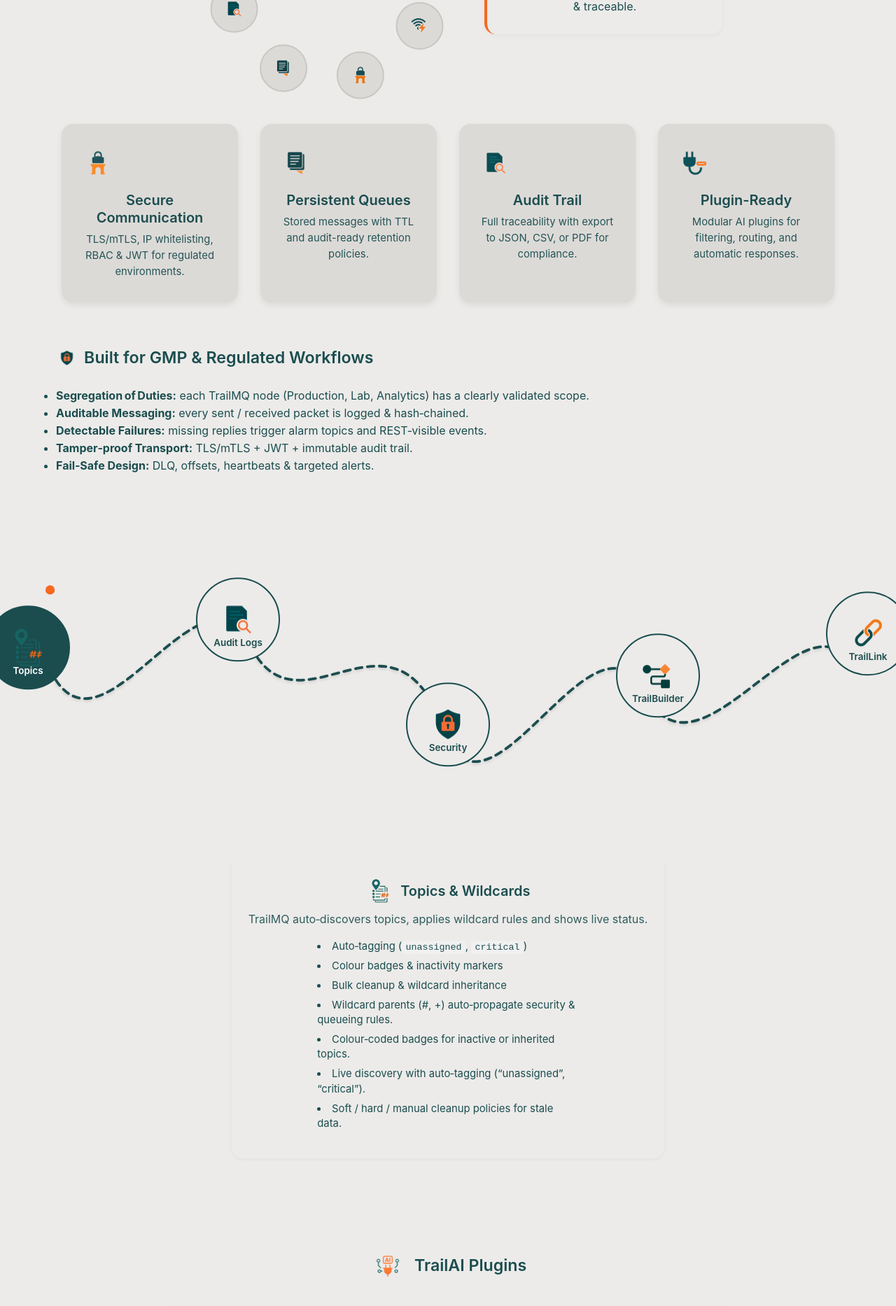
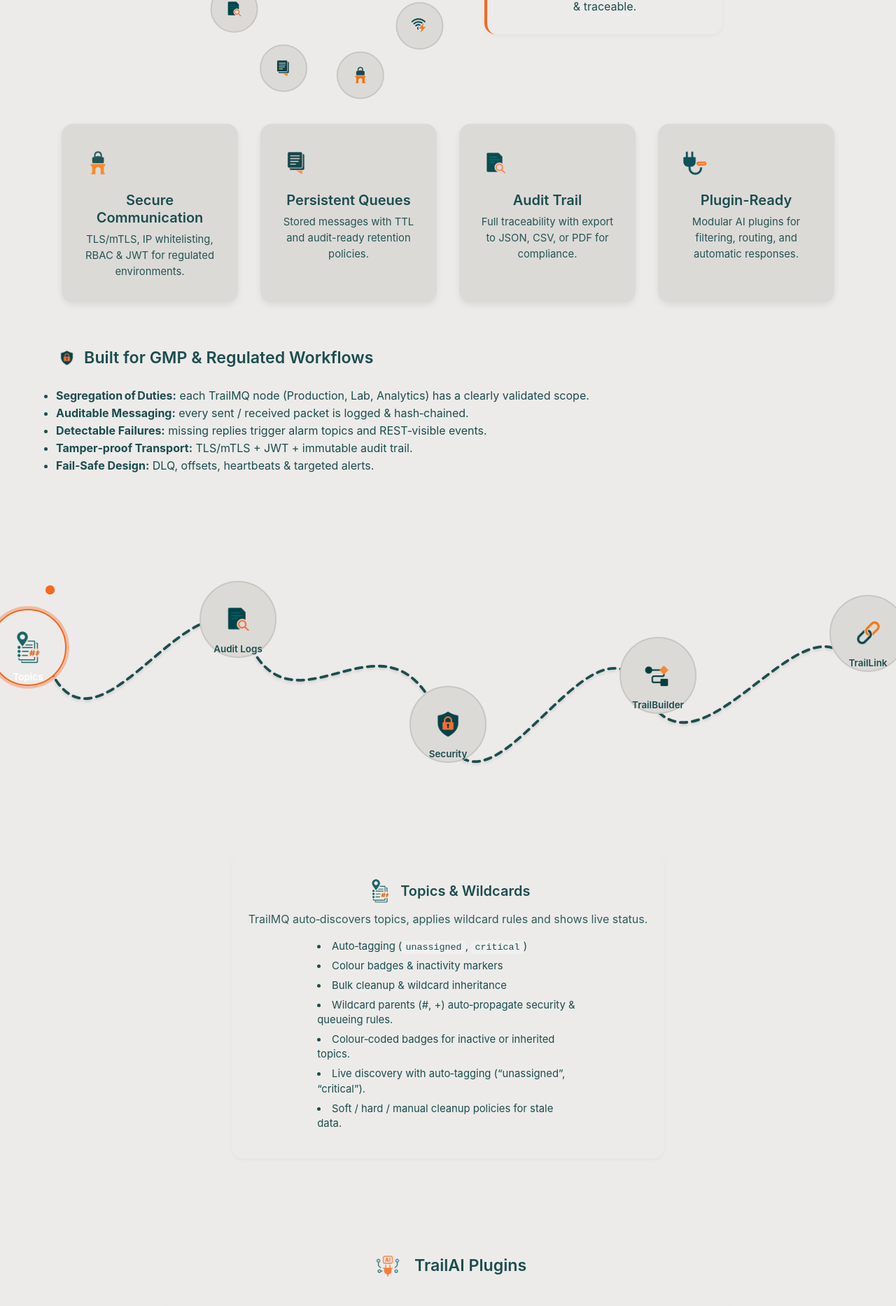
Before and after one commit to RainerGewalt/trailmq_website, a Jekyll site: the page built from index.md, in a window 1280 px wide. Shown: the part 1080-2946 px from the top of the page at 70% size. Built offline with Jekyll 4.4.1, drawn with Linux system fonts in a browser that asks for light colours.

Commit message:
rope menu styling and responsibility finalized

```diff
--- a/assets/css/landing.css
+++ b/assets/css/landing.css
@@ -794,3 +794,171 @@
     background: var(--clr-primary);
     color: var(--clr-primary-contrast);
 }
+
+
+
+/* ============================================================
+   Smooth Switch: Rope‑Menu  ➜  Simple‑Menu
+   ============================================================ */
+
+/* 1) Startzustände – beide Menüs gleichzeitig vorbereiten */
+.rope-wrapper,
+.simple-menu {
+    transition: opacity .35s ease;   /* weiches Aus‑/Einblenden */
+}
+
+/* Default (≥ 761 px): Rope sichtbar, Simple ausgeblendet */
+.rope-wrapper { opacity: 1; }
+.simple-menu  { opacity: 0; pointer-events: none; }
+
+/* 2) Breakpoint etwas früher und mit Fade:
+      Sobald Viewport schmaler als 761 px ist …            */
+@media (max-width: 760px) {
+    .rope-wrapper { opacity: 0; pointer-events: none; }
+    .simple-menu  { opacity: 1; pointer-events: auto; }
+}
+
+/* 3) Optional – Rope nicht mehr skalieren, sondern gleich verstecken
+      (reduziert das Hin‑ und Herspringen ganz)             */
+@media (max-width: 900px) {
+    .rope-wrapper { display: none; }   /* statt transform:scale */
+}
+
+
+/* Entferne die Skalierung – Rope bleibt in Position */
+@media (max-width: 1200px) {
+    .rope-wrapper {
+        transform: none;
+        --scale: 1; /* sicherheitshalber */
+    }
+}
+.rope-wrapper {
+    width: 100%;
+    max-width: 1200px;
+    margin: 0 auto;
+    position: relative;
+}
+
+/* Optional, damit der SVG nicht overflowt */
+.rope-svg {
+    width: 100%;
+    height: auto;
+}
+
+.rope-nodes a::before {
+    background: var(--clr-surface-alt);
+    border: 2px solid var(--clr-outline);
+    transition: background .25s, border-color .25s, box-shadow .25s;
+}
+
+.rope-nodes a:hover::before,
+.rope-nodes a.active::before {
+    background: var(--clr-surface); /* wie bei Station Hover */
+    border-color: var(--clr-secondary);
+    box-shadow: 0 0 0 4px color-mix(in srgb, var(--clr-secondary) 35%, transparent);
+}
+
+.rope-nodes a span {
+    color: var(--clr-primary); /* Standardfarbe */
+}
+
+.rope-nodes a:hover span,
+.rope-nodes a.active span {
+    color: var(--clr-primary-contrast); /* Weiß bei Aktivität */
+}
+/* =========================================================
+   Rope‑Fix v3  ·  TrailMQ Landing
+   ========================================================= */
+
+/* ---------- 1. Kreise im Wheel‑Look ---------------------- */
+.rope-nodes a::before{
+    /* Grundfarbe wie Wheel–Stationen */
+    background: var(--clr-surface-alt);      /* dezent beige   */
+    border: 2px solid var(--clr-outline);    /* grauer Rand    */
+    transition: background .25s, border-color .25s, box-shadow .25s;
+}
+.rope-nodes a:hover::before,
+.rope-nodes a.active::before{
+    background: var(--clr-surface);          /* leicht heller  */
+    border-color: var(--clr-secondary);      /* orange Ring    */
+    box-shadow: 0 0 0 4px color-mix(in srgb,
+    var(--clr-secondary) 35%, transparent);
+}
+.rope-nodes a span{
+    color: var(--clr-primary);
+}
+.rope-nodes a:hover span,
+.rope-nodes a.active span{
+    color: var(--clr-primary-contrast);
+}
+
+/* ---------- 2. Rope & Kreise bleiben zentriert ----------- */
+/* Feste Basis­breite / ‑höhe und Skalierung auf Viewport   */
+.rope-wrapper{
+    width: 1200px;               /* Referenz­breite   */
+    height: 360px;               /* Referenz­höhe     */
+    margin: 0 auto;
+    position: relative;
+}
+@media (max-width: 1200px){
+    .rope-wrapper{
+        /* Alles (SVG + Nodes) wird gemeinsam skaliert,
+           daher kein Auseinander­laufen mehr                */
+        --ropeScale: calc(100vw / 1200);
+        transform: scale(var(--ropeScale));
+        transform-origin: top center;
+    }
+}
+
+/* ---------- 3. Sauberer Menü‑Wechsel --------------------- */
+/* 0 – 760 px  →  Simple‑Menü  |  ab 761 px  →  Rope‑Menü    */
+.rope-wrapper,
+.simple-menu{
+    transition: opacity .35s ease;
+}
+.rope-wrapper{ opacity: 1; }
+.simple-menu { opacity: 0; pointer-events: none; }
+
+@media (max-width: 760px){
+    .rope-wrapper{ opacity: 0; pointer-events: none; }
+    .simple-menu { opacity: 1; pointer-events: auto; }
+}
+/* ======================================================
+   Rope‑Final‑Fix  ·  zentrierte Icons & sauberer Switch
+   ====================================================== */
+
+/* 1. Feste Node‑Größen  →  nur noch der Wrapper skaliert  */
+.rope-nodes a{
+    width: 110px;          /* px statt clamp/vw   */
+    height: 136px;         /* 110 + Labelhöhe     */
+}
+
+/* Kreis passt sich automatisch an   */
+.rope-nodes a::before{
+    width: 110px;
+    height: 110px;
+}
+
+/* Icon immer exakt in der Mitte     */
+.rope-nodes a .icon{
+    width: 54px;           /* 49 % vom Kreis      */
+    height: 54px;
+    top: 50%;
+    left: 50%;
+    transform: translate(-50%, -50%);
+}
+
+
+
+/* 2. Weg mit dem „Blind‑Spot“ –
+      Rope nur bei 0‑760 px ausblenden, sonst immer da     */
+@media (max-width: 760px){
+    .rope-wrapper{ opacity: 0; pointer-events: none; display: block; }
+    .simple-menu { opacity: 1; pointer-events: auto;  display: flex;  }
+}
+
+/* >760 px –  sicherstellen, dass Rope nicht versehentlich
+   durch ältere display:none‑Regel (900 px Breakpoint) verschwindet */
+@media (min-width: 761px){
+    .rope-wrapper{ display: block; opacity: 1; pointer-events: auto; }
+}
```
